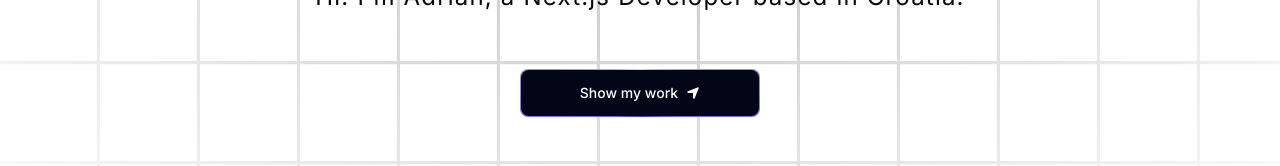
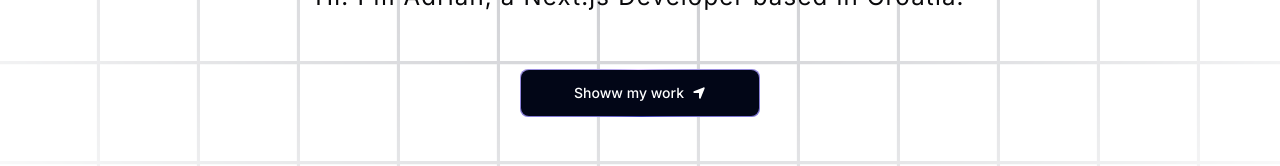
Before and after one commit to maf256/Azar, a Next.js app: page / in a window 1280 px wide. Shown: the part 539-705 px from the top of the page. Built offline with nearby package versions, Linux system fonts and the light colour scheme.

Commit message:
push test

```diff
--- a/components/Hero.tsx
+++ b/components/Hero.tsx
@@ -39,7 +39,7 @@ const Hero = () => {
 
           <a href="#about">
             <MagicButton
-              title="Show my work"
+              title="Showw my work "
               icon={<FaLocationArrow />}
               position="right"
             />
```
